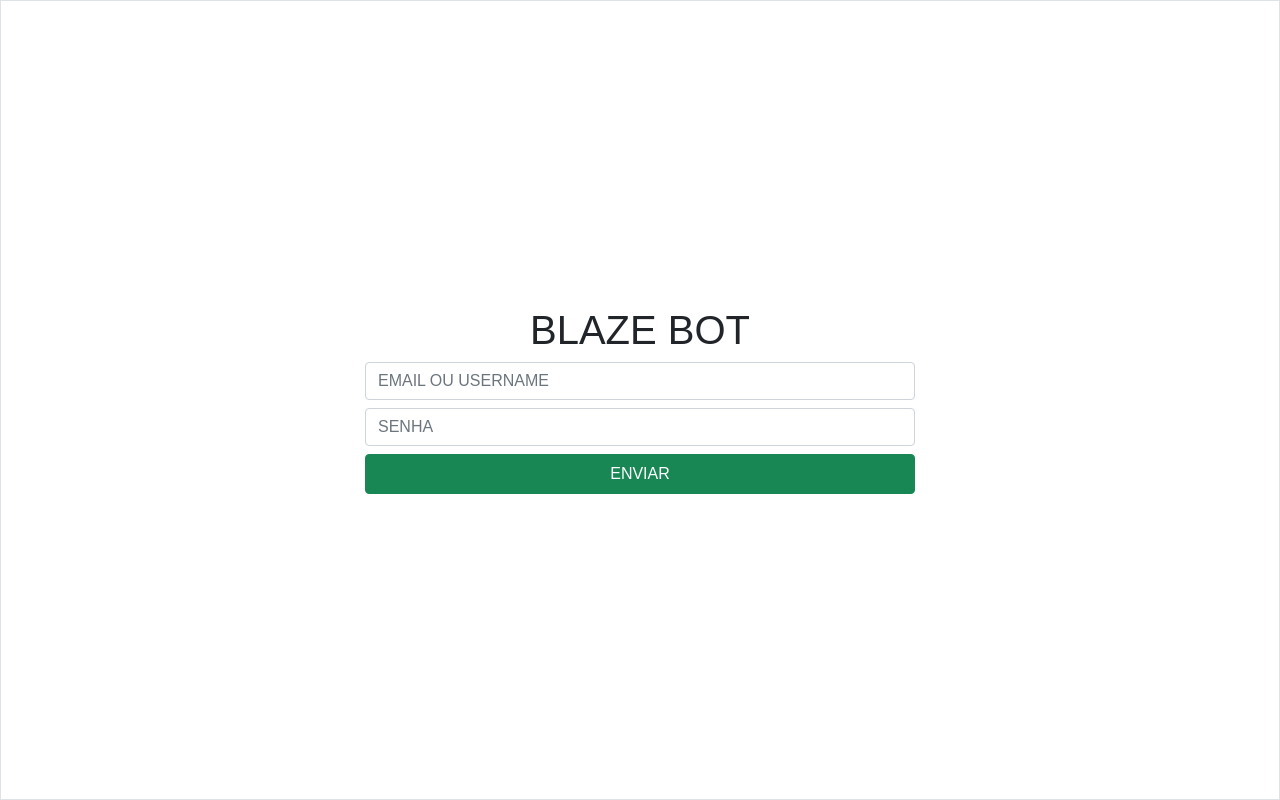
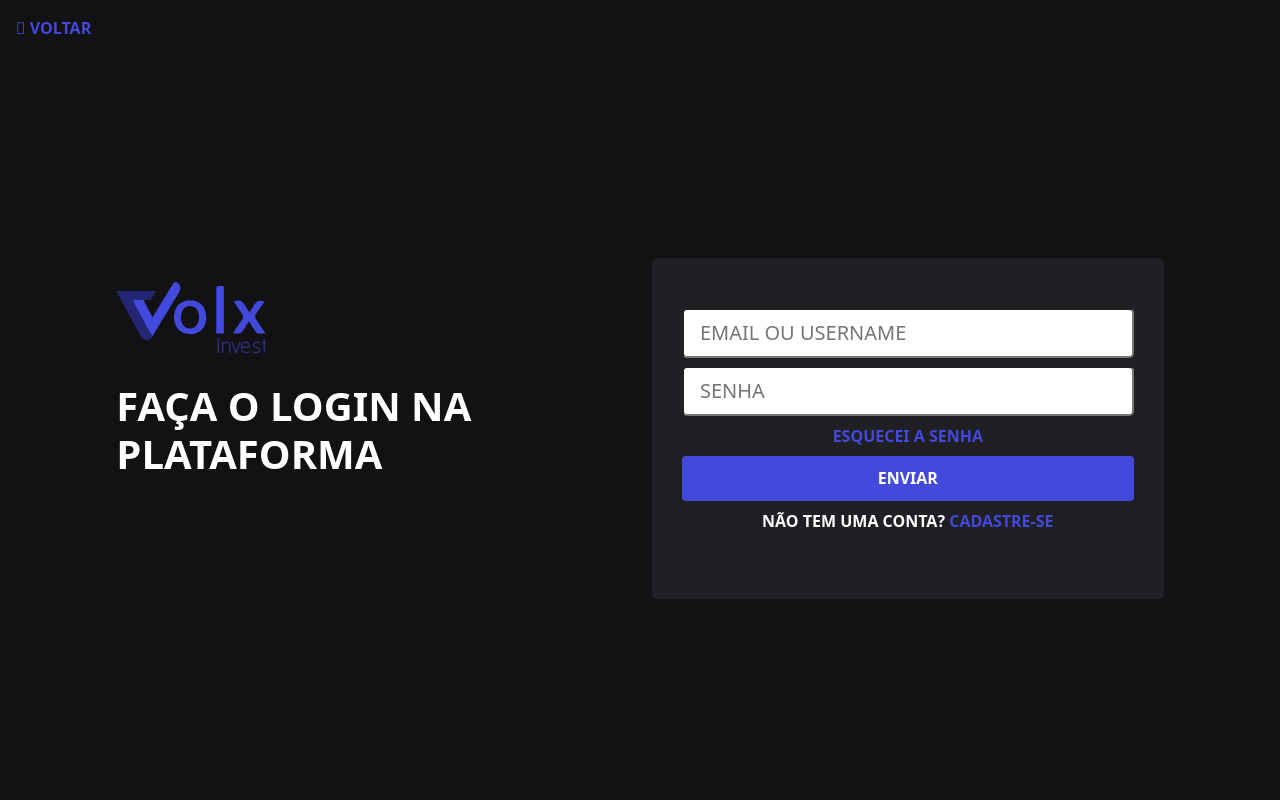
Before and after one commit to NOX-0202/volx_platform, a Next.js app: page /login in a window 1280 px wide. Built offline with nearby package versions, Linux system fonts and the light colour scheme; no server answers.

Commit message:
login page

```diff
--- a/src/pages/login.jsx
+++ b/src/pages/login.jsx
@@ -53,15 +53,27 @@
 
 
   return (
-    <main style={{ height: "100vh" }} className="border">
-      <div className="h-100 d-flex flex-column container justify-content-center align-items-center">
-        <h1>Blaze Bot</h1>
-        <form onSubmit={handleSubmit} className="d-flex flex-column gap-2 w-100" style={{ maxWidth: 550 }}>
-          <input type="text" placeholder="email ou username" name="login" className="form-control" value={login_form.login ?? ""} onChange={handleInput} />
-          <input type="password" placeholder="Senha" name="password" className="form-control" value={login_form.password ?? ""} onChange={handleInput} />
-          {error_message && <p className="alert alert-danger">{error_message}</p>}
-          <button className="btn btn-success d-flex flex-row justify-content-center align-items-center gap-2" style={{ height: 40 }}>ENVIAR {loading && <Spinner className={"text-white fa-xs m-0 p-0"} />} </button>
-        </form>
+    <main className="bg-volx ">
+      <a href="/" className="text-volx fw-bold m-3 text-decoration-none"><i class="fa-light fa-arrow-left"></i> Voltar</a>
+      <div className="h-100 container d-flex justify-content-center align-items-center">
+        <div className="row">
+          <div className="col">
+            <div className="d-block mb-4">
+              <img src="/assets/logo.svg" alt="" />
+            </div>
+            <h1 className="text-white fw-bold">Faça o login na plataforma</h1>
+          </div>
+          <div className="col">
+            <form onSubmit={handleSubmit} className="d-flex flex-column gap-2 w-100 login-box">
+              <input type="text" placeholder="email ou username" name="login" className="form-control-lg" value={login_form.login ?? ""} onChange={handleInput} />
+              <input type="password" placeholder="Senha" name="password" className="form-control-lg" value={login_form.password ?? ""} onChange={handleInput} />
+              <a href="/recuperar" className="text-volx text-decoration-none fw-bold text-center">Esquecei a senha</a>
+              {error_message && <p className="alert alert-danger">{error_message}</p>}
+              <button className="btn btn-volx d-flex flex-row justify-content-center align-items-center gap-2" style={{ height: 45 }}>ENVIAR {loading && <Spinner className={"text-white fa-xs m-0 p-0"} />} </button>
+              <p className="text-center text-white fw-bold">Não tem uma conta? <span className="text-volx fw-bold"> Cadastre-se </span></p>
+            </form>
+          </div>
+        </div>
       </div>
     </main>
   )
--- a/styles/global.scss
+++ b/styles/global.scss
@@ -1,7 +1,6 @@
 * {
     // outline: 1px dashed lime;
     text-transform: uppercase;
-    font-family: 'montserrat', sans-serif;
     box-sizing: border-box;
 }
 
@@ -21,3 +20,17 @@
 .fa-spin {
     animation-duration: 500ms;
 }
+
+.bg-volx {
+    background-color: #121214;
+}
+
+.text-volx {
+    color: #4249db;
+}
+
+.btn-volx {
+    background-color: #4249db;
+    color: #fff;
+    font-weight: 900;
+}
--- a/styles/index.css
+++ b/styles/index.css
@@ -45,3 +45,9 @@
         display: none;
     }
 }
+
+.login-box {
+    background-color: rgb(32, 32, 36);
+    padding: 50px 30px;
+    border-radius: 5px;
+}
```
